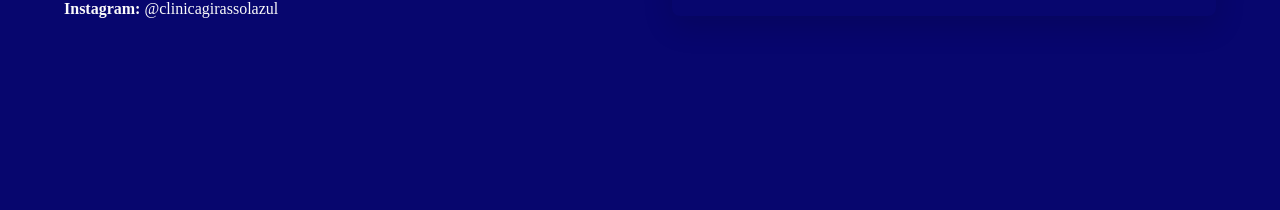
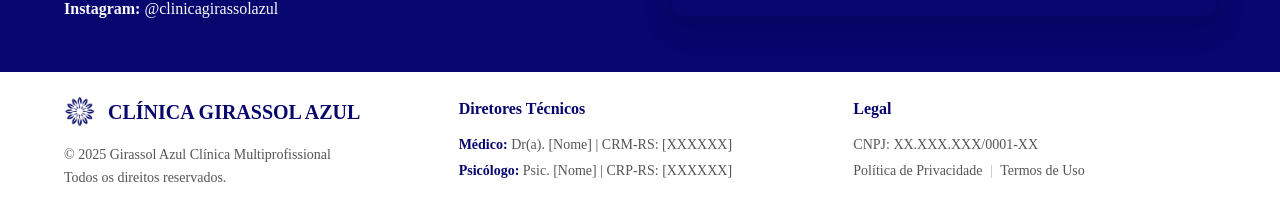
Before and after one commit to gshgn/clinicagirassolazul, a Next.js app: page / in a window 1280 px wide. Shown: the part 9141-9351 px from the top of the page. Before the commit the page ends 9213 px from the top, so only its background shows below. Built offline with nearby package versions, Linux system fonts and the light colour scheme; grey boxes are pictures that could not be loaded.

Commit message:
feat: Implementa layout final do Footer (3 colunas) e polimentos de texto

```diff
--- /dev/null
+++ b/components/Footer.module.css
@@ -0,0 +1,107 @@
+/* --- ESTA É A MUDANÇA (Ação 147) --- */
+.footer {
+  background-color: var(--color-white);
+  color: var(--color-primary-blue);
+  width: 100%;
+  padding: 24px 5%; /* MUDANÇA: De 32px para 24px */
+}
+/* --- FIM DA MUDANÇA --- */
+
+.footerContainer {
+  max-width: 1300px;
+  margin: 0 auto;
+  display: grid;
+  grid-template-columns: 1fr 1fr 1fr; /* O grid 3x1 (Ação 145, Rev 6) */
+  gap: 32px;
+  align-items: flex-start;
+}
+
+/* Coluna 1: Marca */
+.brandColumn {
+  display: flex;
+  flex-direction: column;
+  gap: 16px;
+}
+
+.footerLogo {
+  display: flex;
+  align-items: center;
+  gap: 12px;
+  font-family: var(--font-serif);
+  font-size: 20px;
+  font-weight: 700;
+  color: var(--color-primary-blue);
+  text-decoration: none;
+  transition: opacity 0.2s ease;
+}
+.footerLogo:hover {
+  opacity: 0.8;
+}
+.logoIcon {
+  width: 32px;
+  height: 32px;
+}
+
+.copyright {
+  font-family: var(--font-sans);
+  font-size: 14px;
+  color: #555;
+  line-height: 1.6;
+}
+
+/* Coluna 2 (Legal) e 3 (Links) */
+.legalColumn,
+.linksColumn {
+  font-family: var(--font-sans);
+  font-size: 14px;
+  line-height: 1.6;
+  color: #555;
+}
+
+.columnTitle {
+  font-family: var(--font-serif);
+  font-size: 16px;
+  font-weight: 700;
+  color: var(--color-primary-blue);
+  margin-bottom: 12px;
+}
+
+.infoText {
+  margin-bottom: 4px; /* O espaçamento "apertado" (Ação 145, Rev 6) */
+}
+.infoText strong {
+  font-weight: 700;
+  color: var(--color-primary-blue);
+}
+
+.legalLinks {
+  /* O <p> que contém os links (Ação 144, Rev 6) */
+}
+.legalLinks a {
+  font-weight: 500;
+  color: #555;
+  text-decoration: none;
+  transition: color 0.2s ease;
+}
+.legalLinks a:hover {
+  color: var(--color-primary-blue);
+  text-decoration: underline;
+}
+.legalLinks span {
+  color: #bbb;
+  margin: 0 4px;
+  font-weight: 500;
+}
+
+.infoTextCnpj {
+  margin-bottom: 4px; /* O espaçamento "apertado" (Ação 145, Rev 6) */
+  font-weight: 500;
+}
+
+/* --- Responsividade --- */
+@media (max-width: 768px) {
+  .footerContainer {
+    grid-template-columns: 1fr;
+    gap: 32px;
+  }
+}
--- /dev/null
+++ b/components/Footer.tsx
@@ -0,0 +1,61 @@
+import React from 'react';
+import Link from 'next/link';
+import Image from 'next/image';
+import styles from './Footer.module.css';
+
+export default function Footer() {
+  const currentYear = new Date().getFullYear();
+
+  return (
+    <footer className={styles.footer}>
+      <div className={styles.footerContainer}>
+
+        {/* Coluna 1: Marca (Esquerda) */}
+        <div className={styles.brandColumn}>
+          <Link href="/#inicio" className={styles.footerLogo}>
+            <Image
+              src="/images/logo-icon.png"
+              alt="Ícone da Clínica Girassol Azul"
+              width={32}
+              height={32}
+              className={styles.logoIcon}
+            />
+            <span>CLÍNICA GIRASSOL AZUL</span>
+          </Link>
+
+          {/* --- ESTA É A MUDANÇA (Ação 149) --- */}
+          <p className={styles.copyright}>
+            © {currentYear} Girassol Azul Clínica Multiprofissional<br />
+            Todos os direitos reservados.
+          </p>
+          {/* --- FIM DA MUDANÇA --- */}
+        </div>
+
+        {/* Coluna 2: Diretores Técnicos (Central) */}
+        <div className={styles.legalColumn}>
+          <h3 className={styles.columnTitle}>Diretores Técnicos</h3>
+          <p className={styles.infoText}>
+            <strong>Médico:</strong> Dr(a). [Nome] | CRM-RS: [XXXXXX]
+          </p>
+          <p className={styles.infoText}>
+            <strong>Psicólogo:</strong> Psic. [Nome] | CRP-RS: [XXXXXX]
+          </p>
+        </div>
+
+        {/* Coluna 3: Legal (Direita) */}
+        <div className={styles.linksColumn}>
+          <h3 className={styles.columnTitle}>Legal</h3>
+          <p className={styles.infoTextCnpj}>
+            CNPJ: XX.XXX.XXX/0001-XX
+          </p>
+          <p className={styles.legalLinks}>
+            <Link href="/politica-de-privacidade">Política de Privacidade</Link>
+            <span> | </span>
+            <Link href="/termos-de-uso">Termos de Uso</Link>
+          </p>
+        </div>
+
+      </div>
+    </footer>
+  );
+}
--- a/pages/index.tsx
+++ b/pages/index.tsx
@@ -7,11 +7,10 @@ import Header from '@/components/Header';
 import Hero from '@/components/Hero';
 import About from '@/components/About';
 import Equipe from '@/components/Equipe';
-import Servicos from '@/components/Servicos';
+import Servicos from '@/components/Servicos'; // <-- A LINHA EM FALTA (RESTAURADA)
 import Noticias from '@/components/Noticias';
 import Contato from '@/components/Contato';
-
-// A importação duplicada de 'globals.css' foi REMOVIDA daqui.
+import Footer from '@/components/Footer';
 
 export default function HomePage() {
   const [activeSection, setActiveSection] = useState('');
@@ -96,6 +95,9 @@ export default function HomePage() {
         />
       </main>
 
+      {/* (O Footer permanece idêntico) */}
+      <Footer />
+
       {/* (O Modal de Serviços permanece idêntico) */}
       <Modal
         isOpen={selectedService !== null}
@@ -108,8 +110,6 @@ export default function HomePage() {
         <button onClick={closeModal} className="closeModalButton">×</button>
         {selectedService?.modalContent}
       </Modal>
-
-      {/* O Footer entrará aqui */}
     </>
   );
 }
```
